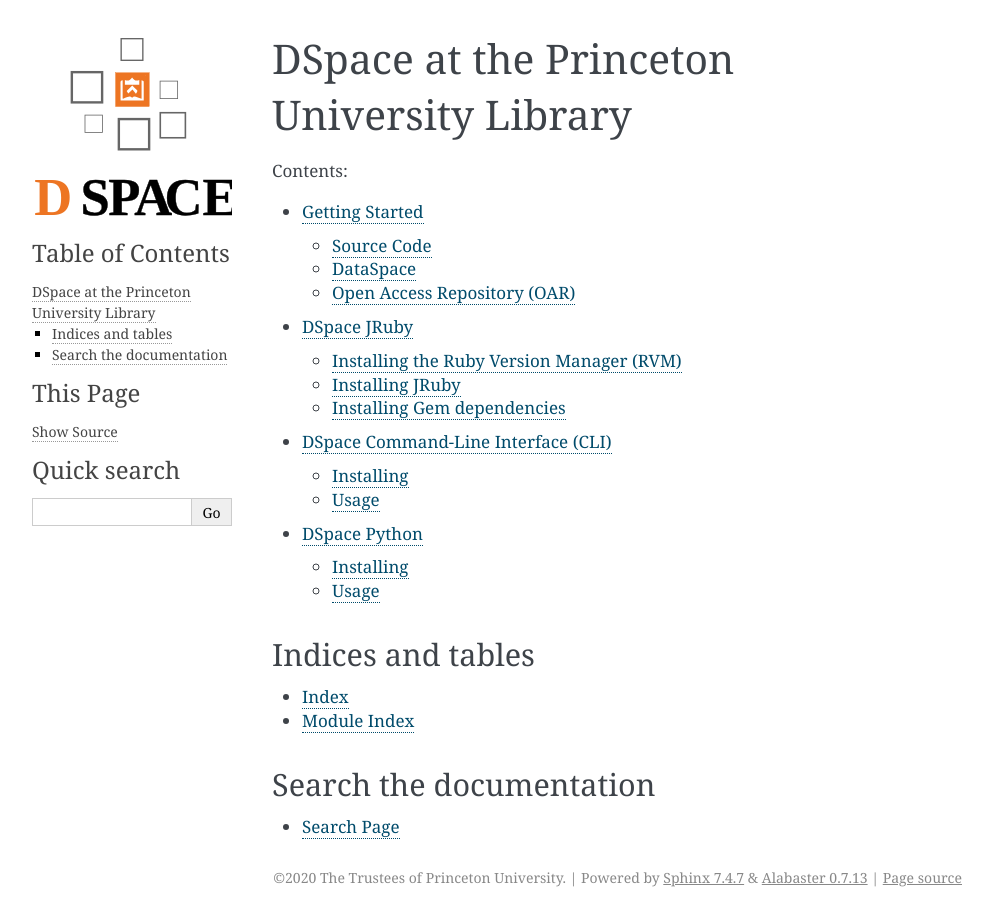
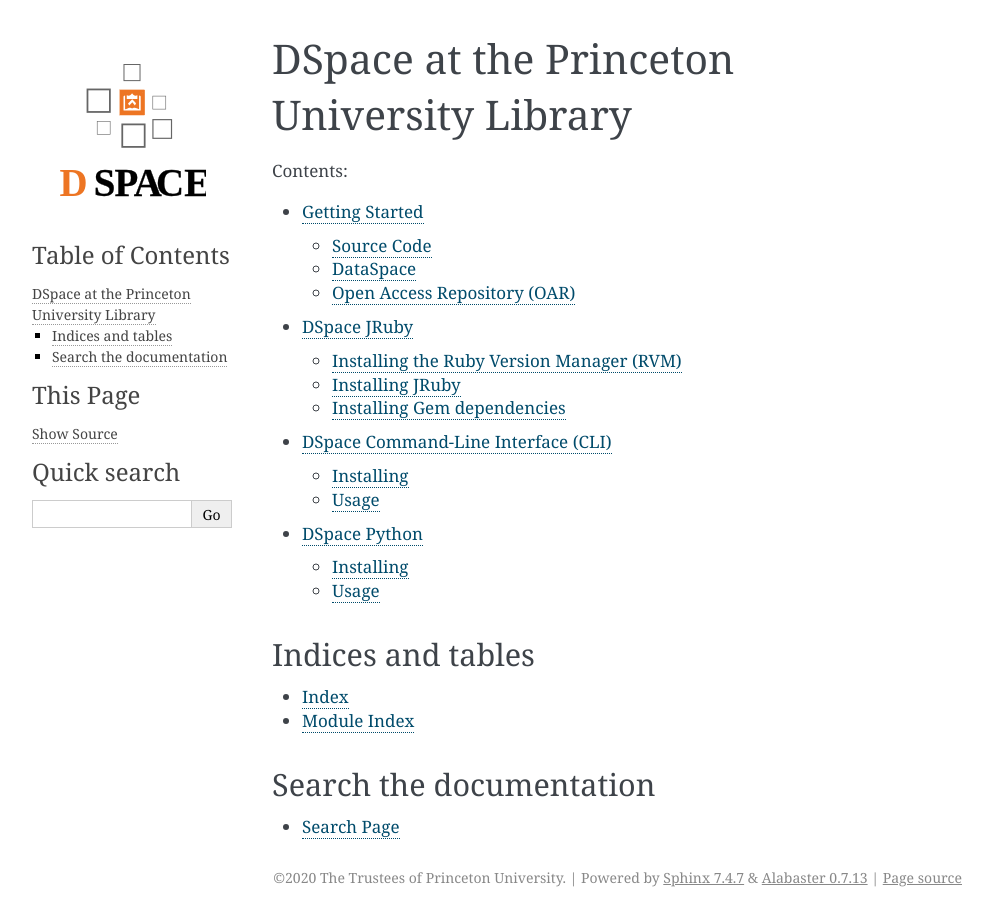
Before and after one commit to pulibrary/dspace-development, a Sphinx documentation site: the page built from docs/index.rst, in a window 1280 px wide. Shown: the whole page, without its empty margins (148-1140 px from the left). Built offline with Sphinx 7.4.7, drawn with Linux system fonts in a browser that asks for light colours.

Commit message:
Customizing the CSS

```diff
--- /dev/null
+++ b/docs/_static/default.css
@@ -0,0 +1,13 @@
+@import url("alabaster.css");
+
+.body .section h1 {
+  font-size: 2.08rem;
+}
+
+img.logo {
+  margin: 1.6rem;
+}
+
+h1.logo {
+  font-size: 1.4rem;
+}
--- a/docs/conf.py
+++ b/docs/conf.py
@@ -61,3 +61,4 @@
 html_static_path = ['_static']
 
 html_logo = 'images/pulibrary_dspace_logo.svg'
+html_style = 'default.css'
```
